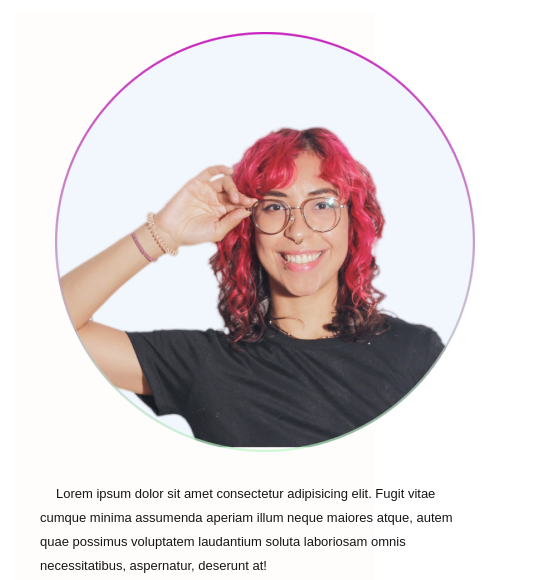
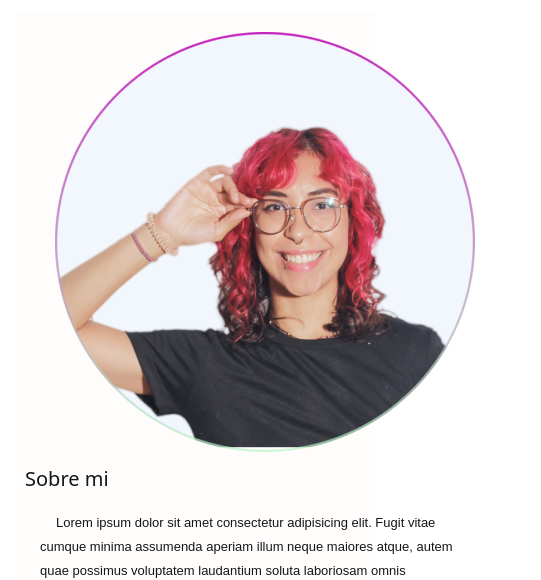
Before and after one commit to LivistLara/ProyectoCoder, a plain HTML site: page pages/sobre_mi.html in a window 390 px wide. Shown: the part 268-848 px from the top of the page, 541 px wide, since content can reach past the window. Drawn offline with nearby package versions, Linux system fonts and the light colour scheme.

Commit message:
arreglando grid perfil

```diff
--- a/css/style.css
+++ b/css/style.css
@@ -312,12 +312,13 @@ background-color: #fffcfc;
             /* responsive para grid de about_me */
             #about_me{
                 grid-template-columns: 1fr;
-                grid-template: repeat(6,16.6vh);
+                grid-template: repeat(7,1fr);
                 grid-template-areas:
                 "img"
                 "img"
+                "t1"
                 "p1"
-                "t1"
+                "t2"
                 "p2"
                 "btn";
             }
```
